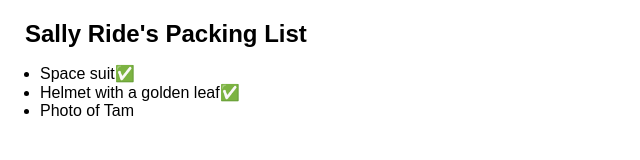
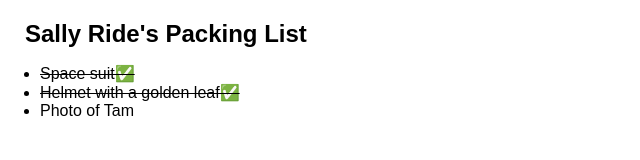
Before and after one commit to rasyidcode/react-examples, a React (Vite) app in the folder first-component/: page / in a window 1280 px wide. Shown: the top 160 px of the page, without its empty margins (0-640 px from the left). Built offline with nearby package versions, Linux system fonts and the light colour scheme.

Commit message:
storing arbitary jsx to variables

```diff
--- a/first-component/src/components/PackingList2.jsx
+++ b/first-component/src/components/PackingList2.jsx
@@ -2,7 +2,7 @@
 function Item({ name, isPacked }) {
   let itemContent = name;
   if (isPacked) {
-    itemContent = name + "✅";
+    itemContent = <del>{name + "✅"}</del>;
   }
   return <li className="item">{itemContent}</li>;
 }
```
